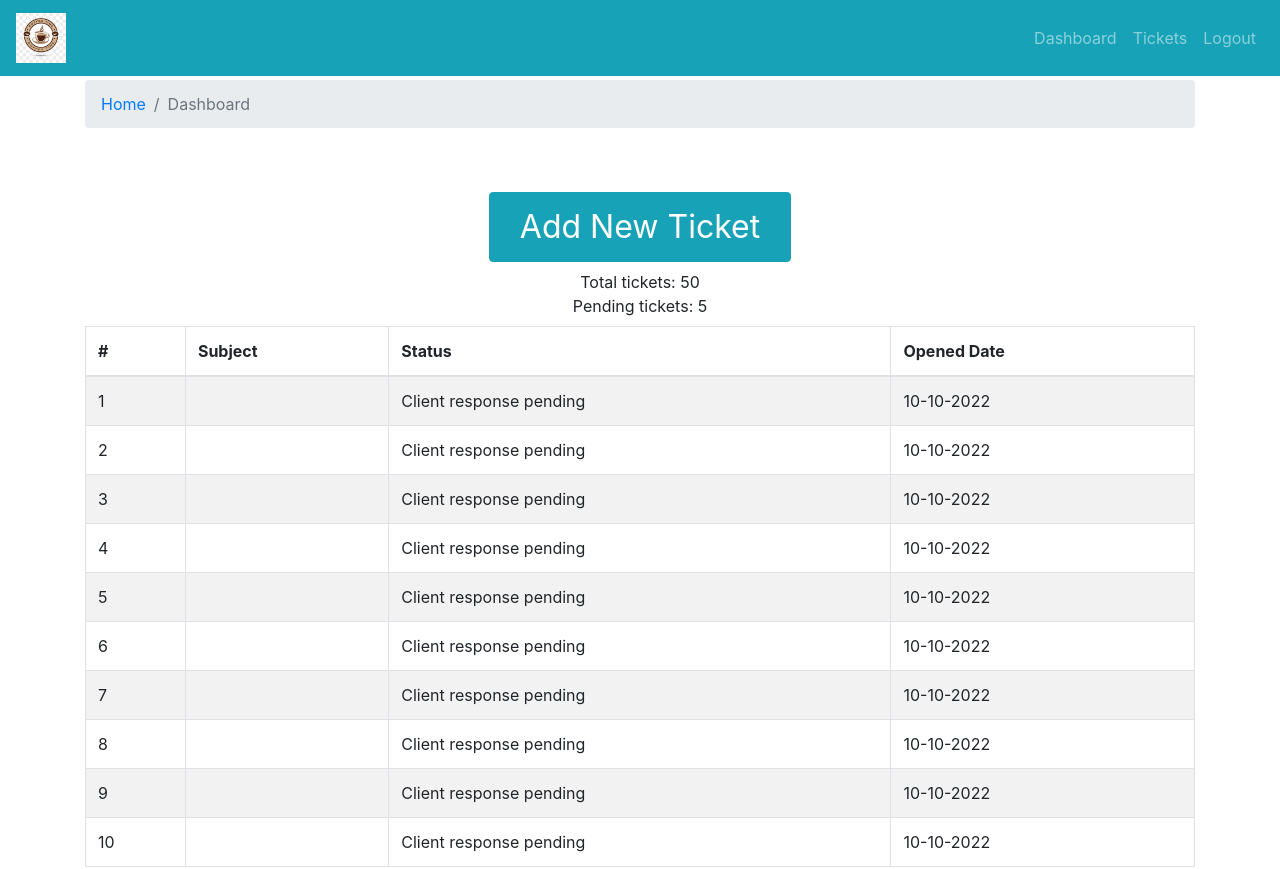
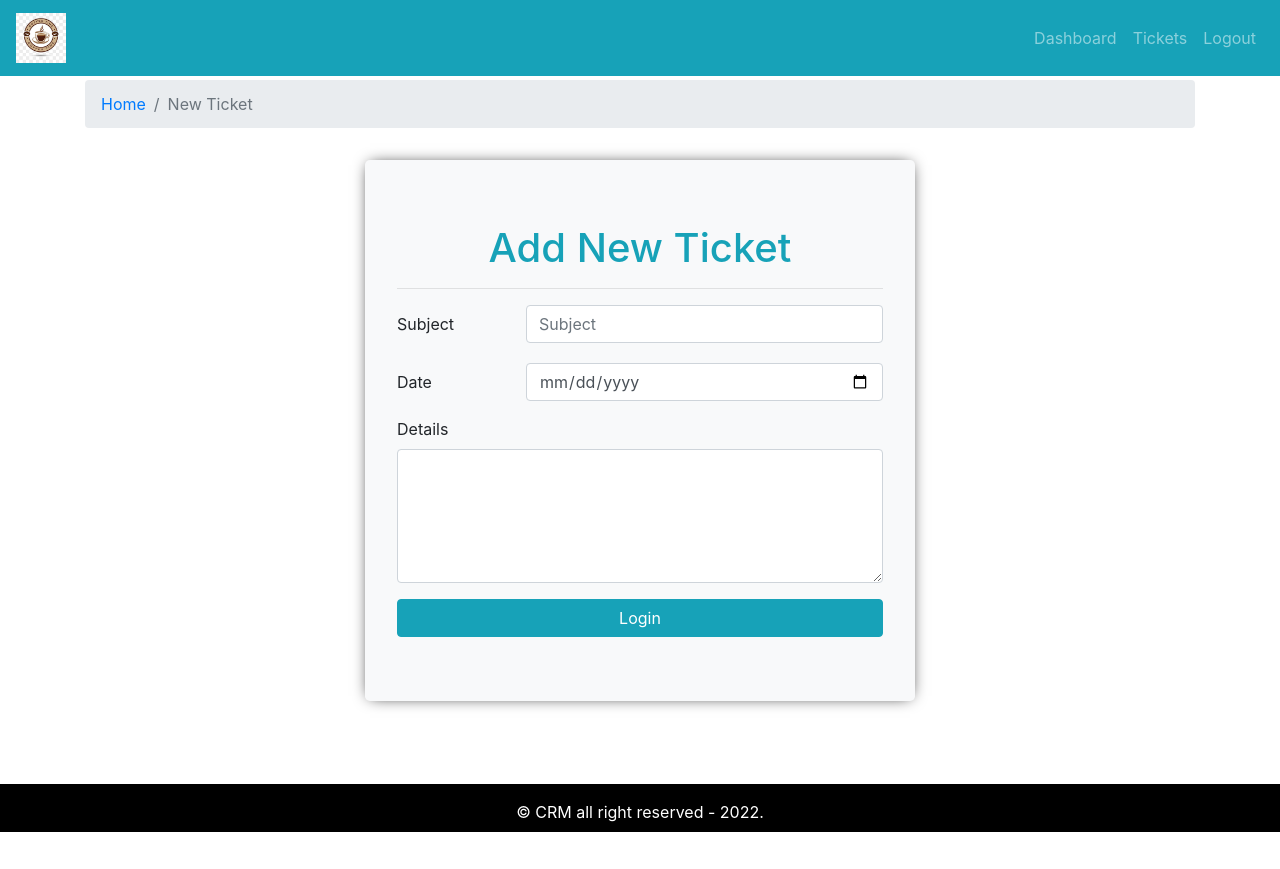
Before and after one commit to Mateuszi9/crm-frontend, a React (Create React App) app: page / in a window 1280 px wide. Shown: the top 869 px of the page. After the commit the page ends 832 px from the top, so only its background shows below. Built offline with nearby package versions, Linux system fonts and the light colour scheme.

Commit message:
AddNewTicketForm added

```diff
--- a/src/App.js
+++ b/src/App.js
@@ -1,8 +1,9 @@
 import './App.css';
 import { DefaultLayout } from './layout/DefaultLayout';
-import { Dashboard } from './pages/dashboard/Dashboard.page';
+// import { Dashboard } from './pages/dashboard/Dashboard.page';
 
-import { Entry } from './pages/entry/Entry.page';
+// import { Entry } from './pages/entry/Entry.page';
+import { AddTicket } from './pages/new-ticket/AddTicket.page';
 
 
 function App() {
@@ -11,7 +12,8 @@
       {/*<Entry />*/}
 
       <DefaultLayout>
-        <Dashboard/>
+        {/*<Dashboard/>*/}
+        <AddTicket/>
       </DefaultLayout>
     </div>
   );
--- /dev/null
+++ b/src/components/add-ticket-form/AddTicketForm.comp.js
@@ -0,0 +1,79 @@
+import React from "react";
+import {Jumbotron, Form, Row, Col, Button} from 'react-bootstrap';
+import PropTypes from 'prop-types';
+import './add-ticket-form.style.css'
+
+
+export const AddTicketForm = ({handleOnSubmit, handleOnchange, frmDataErro, frmDt}) => {
+    console.log(frmDt);
+
+    return (
+        <Jumbotron className="mt-3 add-new-ticket bg-light">
+
+
+            <h1 className="text-info text-center">Add New Ticket</h1>
+            <hr />
+            <Form autoComplete="off" onSubmit={handleOnSubmit}>
+                            <Form.Group as={Row}>
+                                <Form.Label column sm={3}>
+                                    Subject
+                                </Form.Label>
+                                <Col sm={9}>
+                                <Form.Control
+                                    name="subject"
+                                    //minLength="3"
+                                    maxLength="100"
+                                    value = {frmDt.subject}
+                                    onChange={handleOnchange}
+                                    placeholder="Subject"
+                                    required
+                                />
+                                <Form.Text className="text-danger">
+                                    {frmDataErro.subject && "Subject is required!"}
+                                </Form.Text>
+                                </Col>
+                            </Form.Group>
+
+                            <Form.Group as={Row}>
+                                <Form.Label column sm={3}>
+                                    Date
+                                </Form.Label>
+                                <Col sm={9}>
+                                <Form.Control
+                                    type="date"
+                                    name="issueDate"
+                                    value = {frmDt.issueDate}
+                                    onChange={handleOnchange}
+                                    required
+                                />
+                                </Col>
+                            </Form.Group>
+
+                            <Form.Group>
+                                <Form.Label>
+                                    Details
+                                </Form.Label>
+                                <Form.Control
+                                    as = "textarea"
+                                    name="details"
+                                    rows="5"
+                                    value = {frmDt.details}
+                                    onChange={handleOnchange}
+                                    required
+                                />
+                            </Form.Group>
+
+                            <Button type="submit" variant="info" block>Login</Button>
+
+
+                        </Form>
+        </Jumbotron>
+    )
+}
+
+AddTicketForm.propTypes = {
+    handleOnSubmit: PropTypes.func.isRequired,
+    handleOnchange: PropTypes.func.isRequired,
+    frmDt: PropTypes.object.isRequired,
+    frmDataErro: PropTypes.object.isRequired,
+};
--- /dev/null
+++ b/src/components/add-ticket-form/add-ticket-form.style.css
@@ -0,0 +1,7 @@
+.add-new-ticket {
+
+    max-width: 550px;
+    margin-left: auto;
+    margin-right: auto;
+    box-shadow: 0px 0px 15px -5px black;
+}
--- a/src/pages/dashboard/Dashboard.page.js
+++ b/src/pages/dashboard/Dashboard.page.js
@@ -17,7 +17,7 @@
                 <Col className="text-center mt-5 mb-2">
                     <Button
                         variant="info"
-                        style={{"font-size":"2rem", padding: "10px 30px"}}
+                        style={{fontSize:"2rem", padding: "10px 30px"}}
                     >
                         Add New Ticket
                     </Button>
--- /dev/null
+++ b/src/pages/new-ticket/AddTicket.page.js
@@ -0,0 +1,79 @@
+import React, { useEffect, useState } from "react";
+import {Container, Row, Col} from 'react-bootstrap';
+import { AddTicketForm } from "../../components/add-ticket-form/AddTicketForm.comp";
+import { PageBreadcrumb } from "../../components/breadcrumb/Breadcrumb.comp";
+import { shortText } from "../../utils/validation";
+
+
+const initialFrmDt = {
+    subject: "",
+    issueDate: "",
+    details: "",
+};
+const initialFrmError = {
+    subject: false,
+    issueDate: false,
+    details: false,
+};
+
+export const AddTicket = () => {
+
+
+    const [frmData, setFrmData] = useState(initialFrmDt);
+    const [frmDataErro, setFrmDataErro] = useState(initialFrmError);
+
+    useEffect(() => {}, [frmData, frmDataErro]);
+
+    const handleOnchange = (e) => {
+
+        const {name, value} = e.target;
+
+
+
+
+        setFrmData({
+            ...frmData,
+            [name]: value,
+        });
+
+
+    };
+
+    const handleOnSubmit = async (e) =>
+    {
+        e.preventDefault();
+
+        setFrmDataErro(initialFrmError)
+
+        const isSubjectValid = await shortText(frmData.subject)
+
+        setFrmDataErro({
+            ...initialFrmError,
+            subject: !isSubjectValid,
+        });
+
+        console.log('Form submit request recieved', frmData);
+    };
+
+    return (
+        <Container>
+            <Row>
+                <Col>
+                <PageBreadcrumb page="New Ticket" />
+                </Col>
+            </Row>
+
+            <Row>
+                <Col>
+                    <AddTicketForm
+                    handleOnchange={handleOnchange}
+                    handleOnSubmit={handleOnSubmit}
+                    frmDt = {frmData}
+                    frmDataErro = {frmDataErro}
+
+                    />
+                </Col>
+            </Row>
+        </Container>
+    )
+}
--- /dev/null
+++ b/src/utils/validation.js
@@ -0,0 +1,3 @@
+export const shortText = (str) =>{
+    return str.length >= 3 && str.length <= 100;
+};
```
